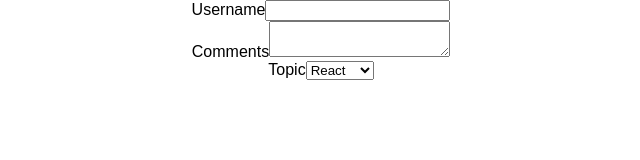
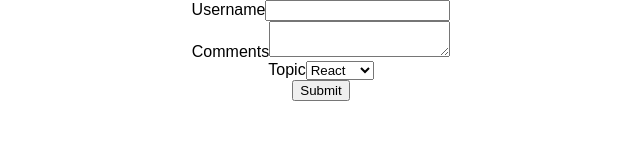
Before and after one commit to jegbune/React.useState, a React (Create React App) app: page / in a window 1280 px wide. Shown: the top 160 px of the page, without its empty margins (319-959 px from the left). Built offline with nearby package versions, Linux system fonts and the light colour scheme.

Commit message:
React Form Submission Retrieve Data from form Element

```diff
--- a/src/Form.js
+++ b/src/Form.js
@@ -29,10 +29,14 @@
             })
         }
 
+        handleSubmit = event => {
+            alert( `${this.state.username} ${this.state.comments} ${this.state.topic}`)
+        }
+
 
     render() {
         return (
-            <form>
+            <form onSubmit={this.handleSubmit}>
             <div>
                 <label>Username</label>
                 <input type='text' value={this.state.username} onChange={this.handleUsernameChange} />
@@ -51,6 +55,8 @@
                 <option value="vue">Vue</option>
                 </select>
             </div>
+
+            <button>Submit</button>
             </form>
         )
     }
```
